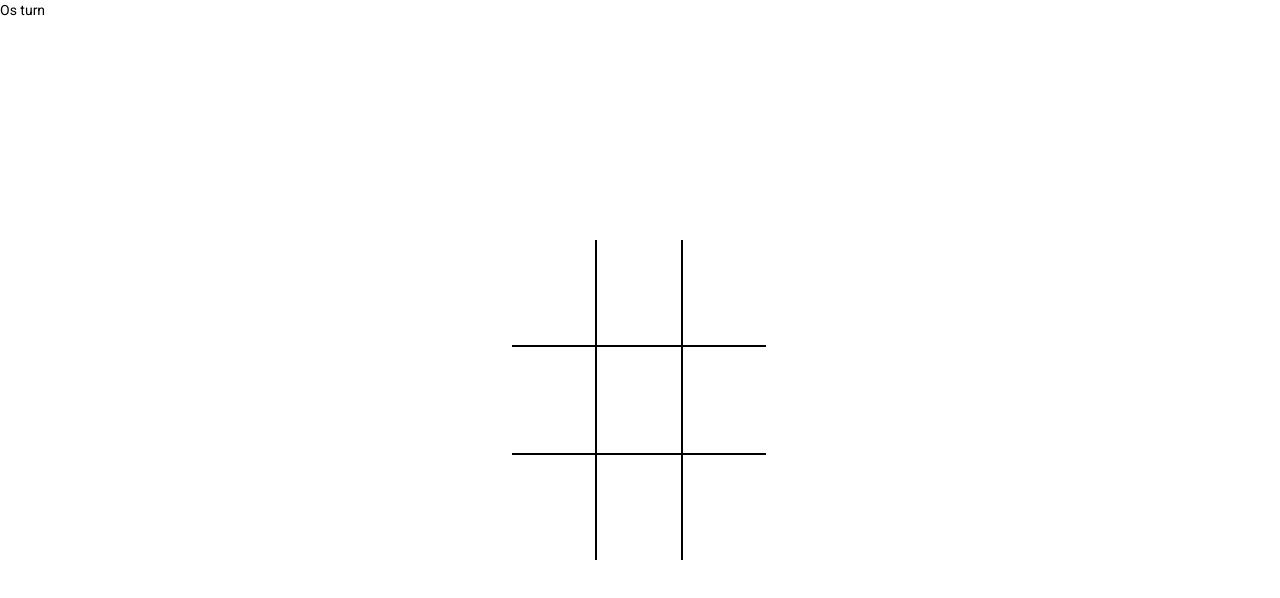
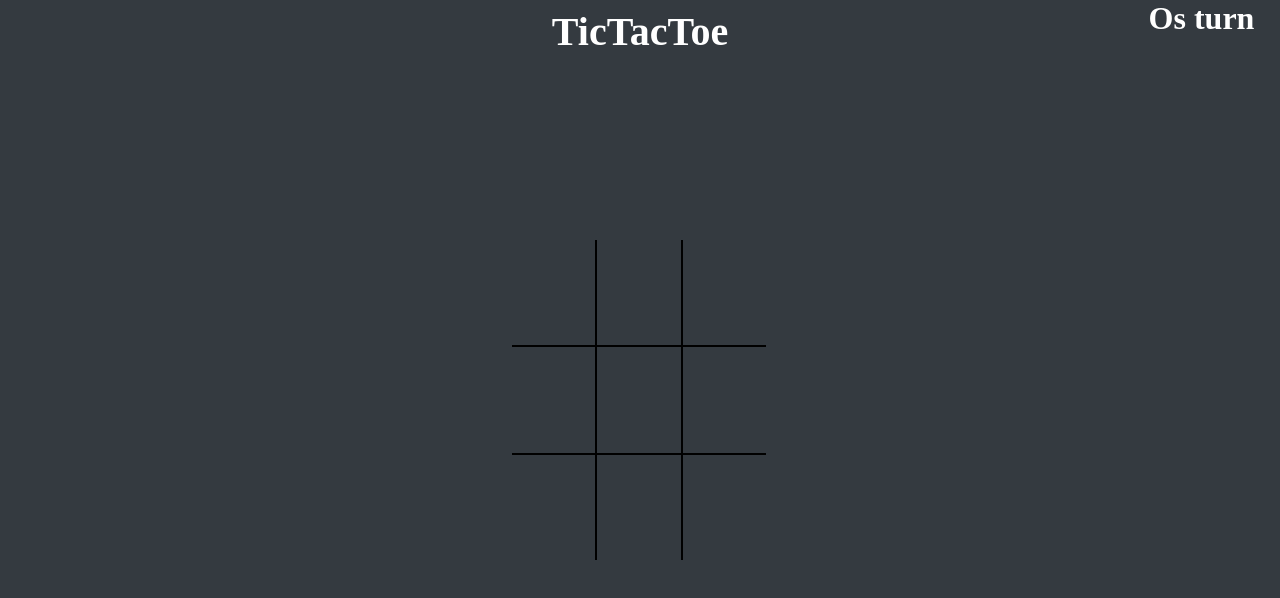
Before and after one commit to MangeshKumar99/build_01_tictactoe, an Angular app: page / in a window 1280 px wide. Shown: the top 598 px of the page. Built offline with nearby package versions, Linux system fonts and the light colour scheme.

Commit message:
added div diable and enable functionality and some css changes

```diff
--- a/package.json
+++ b/package.json
@@ -22,6 +22,7 @@
     "@angular/platform-browser-dynamic": "~11.2.9",
     "@angular/router": "~11.2.9",
     "rxjs": "~6.6.0",
+    "sweetalert2": "^11.4.8",
     "tslib": "^2.0.0",
     "zone.js": "~0.11.3"
   },
--- a/src/app/app.component.html
+++ b/src/app/app.component.html
@@ -1,45 +1,45 @@
 <div class="tictactoe-container">
-  <div matTooltip="{{isOTurn ? '0' : 'X'}}" (click)="onCellClick('1')" style="border-top: none; border-left: none;" class="tictactoe-cell">
+  <div id="1" matTooltip="{{isOTurn ? '0' : 'X'}}" (click)="onCellClick('1')" style="border-top: none; border-left: none;" class="tictactoe-cell">
     <div class="cell-text">
       {{ticTacToeArray[0][0]}}
     </div>
   </div>
-  <div matTooltip="{{isOTurn ? '0' : 'X'}}" (click)="onCellClick('2')" style="border-top: none;" class="tictactoe-cell">
+  <div id="2" matTooltip="{{isOTurn ? '0' : 'X'}}" (click)="onCellClick('2')" style="border-top: none;" class="tictactoe-cell">
     <div class="cell-text">
       {{ticTacToeArray[0][1]}}
     </div>
   </div>
-  <div matTooltip="{{isOTurn ? '0' : 'X'}}" (click)="onCellClick('3')" style="border-top: none; border-right: none;" class="tictactoe-cell">
+  <div id="3" matTooltip="{{isOTurn ? '0' : 'X'}}" (click)="onCellClick('3')" style="border-top: none; border-right: none;" class="tictactoe-cell">
     <div class="cell-text">
       {{ticTacToeArray[0][2]}}
     </div>
   </div>
-  <div matTooltip="{{isOTurn ? '0' : 'X'}}" (click)="onCellClick('4')" style="border-left: none;" class="tictactoe-cell">
+  <div id="4" matTooltip="{{isOTurn ? '0' : 'X'}}" (click)="onCellClick('4')" style="border-left: none;" class="tictactoe-cell">
     <div class="cell-text">
       {{ticTacToeArray[1][0]}}
     </div>
   </div>
-  <div matTooltip="{{isOTurn ? '0' : 'X'}}" (click)="onCellClick('5')" class="tictactoe-cell">
+  <div id="5" matTooltip="{{isOTurn ? '0' : 'X'}}" (click)="onCellClick('5')" class="tictactoe-cell">
     <div class="cell-text">
       {{ticTacToeArray[1][1]}}
     </div>
   </div>
-  <div matTooltip="{{isOTurn ? '0' : 'X'}}" (click)="onCellClick('6')" style="border-right: none;" class="tictactoe-cell">
+  <div id="6" matTooltip="{{isOTurn ? '0' : 'X'}}" (click)="onCellClick('6')" style="border-right: none;" class="tictactoe-cell">
     <div class="cell-text">
       {{ticTacToeArray[1][2]}}
     </div>
   </div>
-  <div matTooltip="{{isOTurn ? '0' : 'X'}}" (click)="onCellClick('7')" style="border-left: none; border-bottom: none;" class="tictactoe-cell">
+  <div id="7" matTooltip="{{isOTurn ? '0' : 'X'}}" (click)="onCellClick('7')" style="border-left: none; border-bottom: none;" class="tictactoe-cell">
     <div class="cell-text">
       {{ticTacToeArray[2][0]}}
     </div>
   </div>
-  <div matTooltip="{{isOTurn ? '0' : 'X'}}" (click)="onCellClick('8')" style="border-bottom: none;" class="tictactoe-cell">
+  <div id="8" matTooltip="{{isOTurn ? '0' : 'X'}}" (click)="onCellClick('8')" style="border-bottom: none;" class="tictactoe-cell">
     <div class="cell-text">
       {{ticTacToeArray[2][1]}}
     </div>
   </div>
-  <div matTooltip="{{isOTurn ? '0' : 'X'}}" (click)="onCellClick('9')" style="border-right: none; border-bottom: none;" class="tictactoe-cell">
+  <div id="9" matTooltip="{{isOTurn ? '0' : 'X'}}" (click)="onCellClick('9')" style="border-right: none; border-bottom: none;" class="tictactoe-cell">
     <div class="cell-text">
       {{ticTacToeArray[2][2]}}
     </div>
@@ -49,4 +49,8 @@
 <div class="player-turn">
   <div>{{isOTurn ? 'Os turn' : 'Xs turn'}}</div>
 </div>
+
+<div class="tictactoe-heading">
+  TicTacToe
+</div>
 <router-outlet></router-outlet>
--- a/src/app/app.component.less
+++ b/src/app/app.component.less
@@ -11,7 +11,6 @@
        margin: 0;
        top: 42%;
        left: 42%;
-       font: normal 900 2.5vw SFCompact;
     }
     .tictactoe-cell{
         width: 32.6%;
@@ -20,16 +19,45 @@
     }
 }
 
+.player-turn{
+   position: absolute;
+   right:2vw;
+   font: normal 900 2.5vw SFCompact;
+}
+
+
+.tictactoe-heading{
+    display: flex;
+    justify-content: center;
+    padding-top: 1vh;
+    font: normal 900 5vh SFCompact;
+}
+
 @media only screen and (max-width: 600px) {
    .tictactoe-container{
        width: 90%;
        height: 40%;
    }
+   .cell-text{
+        font: normal 900 7.5vw SFCompact;
+   }
+   .player-turn{
+        font: normal 900 7.5vw SFCompact;
+    }
+    .tictactoe-heading{
+        font: normal 900 4vh SFCompact;
+    }
 }
 @media only screen and (min-width: 600px) {
     .tictactoe-container{
         width: 60%;
         height: 40%;
+    }
+    .cell-text{
+        font: normal 900 5.5vw SFCompact;
+   }
+   .player-turn{
+        font: normal 900 5vw SFCompact;
     }
 }
 
@@ -38,6 +66,12 @@
         width: 40%;
         height: 40%;
     }
+    .cell-text{
+        font: normal 900 3vw SFCompact;
+    }
+   .player-turn{
+        font: normal 900 4.5vw SFCompact;
+    }
 }
 
 @media only screen and (min-width: 1200px) {
@@ -45,4 +79,10 @@
         width: 20%;
         height: 40%;
     }
+    .cell-text{
+        font: normal 900 2.5vw SFCompact;
+    }
+   .player-turn{
+        font: normal 900 2.5vw SFCompact;
+    }
 }
--- a/src/app/app.module.ts
+++ b/src/app/app.module.ts
@@ -7,6 +7,7 @@ import { BrowserAnimationsModule } from '@angular/platform-browser/animations';
 
 import {MatTooltipModule} from '@angular/material/tooltip';
 
+
 @NgModule({
   declarations: [
     AppComponent
@@ -15,7 +16,8 @@ import {MatTooltipModule} from '@angular/material/tooltip';
     BrowserModule,
     AppRoutingModule,
     BrowserAnimationsModule,
-    MatTooltipModule
+    MatTooltipModule,
+
   ],
   providers: [],
   bootstrap: [AppComponent]
--- a/src/styles.less
+++ b/src/styles.less
@@ -1,4 +1,12 @@
 /* You can add global styles to this file, and also import other style files */
 
-html, body { height: 100%; }
-body { margin: 0; font-family: Roboto, "Helvetica Neue", sans-serif; }
+html,
+body {
+  height: 100%;
+  background-color: #343a40;
+  color: #ffffff;
+}
+body {
+  margin: 0;
+  font-family: Roboto, "Helvetica Neue", sans-serif;
+}
```
Also changed, not shown: src/app/app.component.ts (+81 -9 lines), 1 other file (tests, documents, lock files or other folders).
